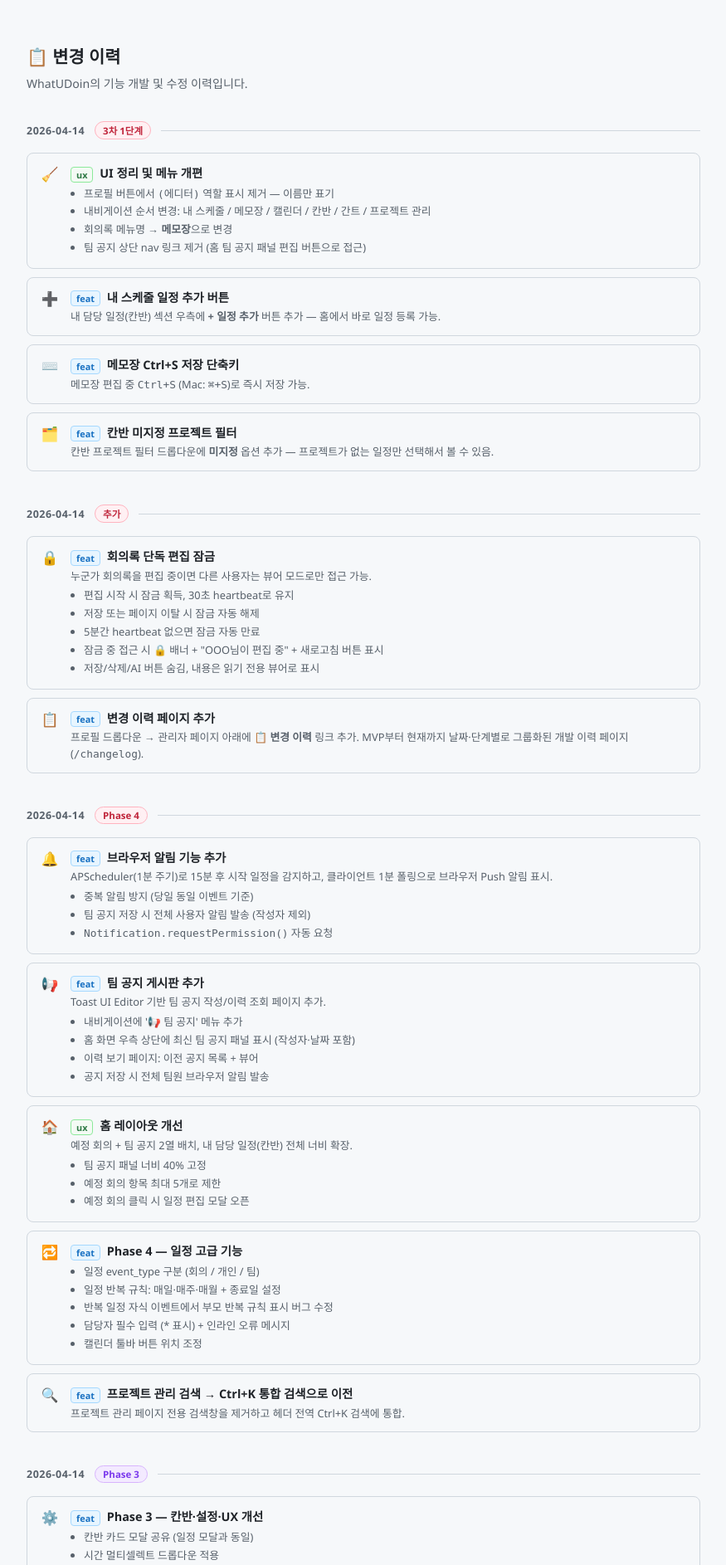
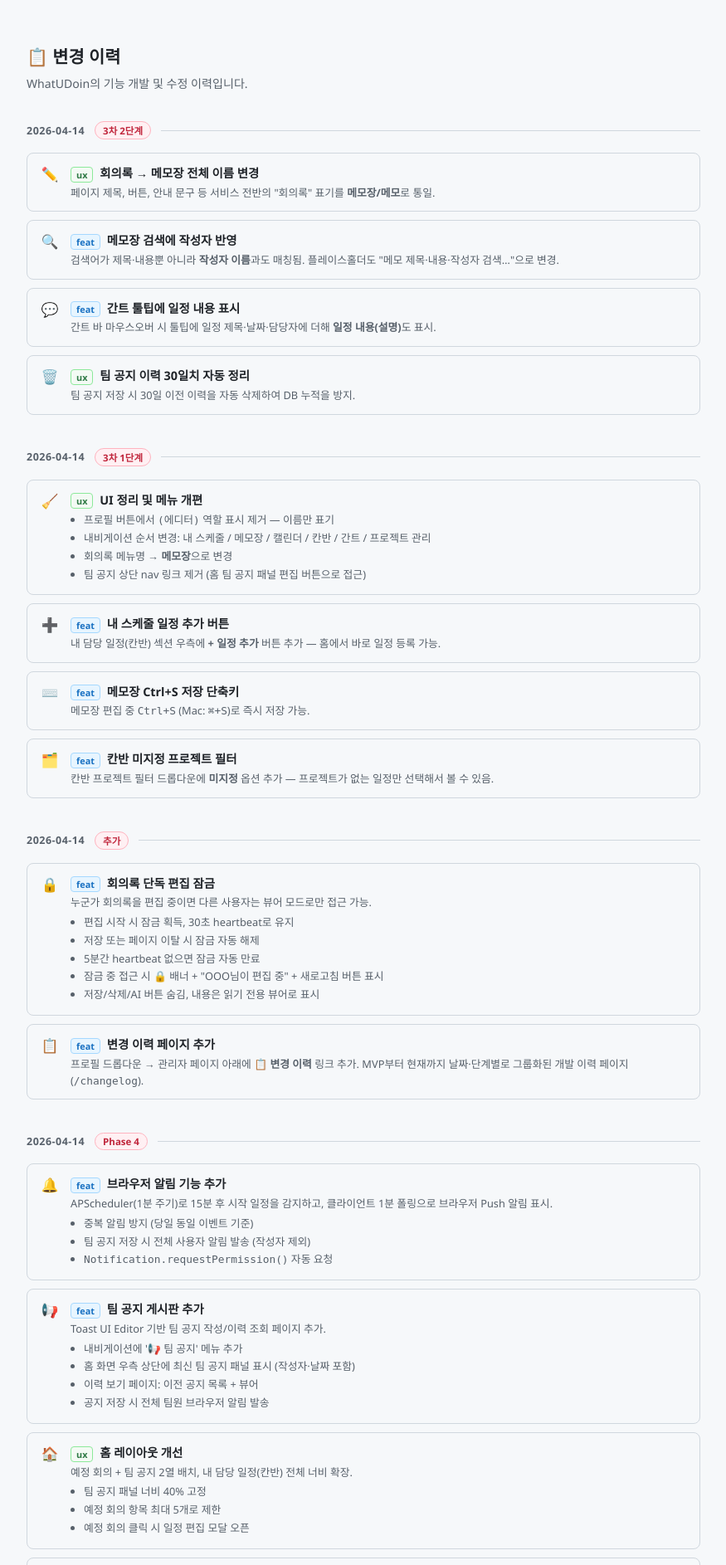
Before and after one commit to syanoehij/WhatUdoin, a FastAPI app: page /changelog in a window 1280 px wide. Shown: the part 52-1938 px from the top of the page at 83% size, without its empty margins (202-1077 px from the left). Run offline with FastAPI, Linux system fonts and the light colour scheme; data comes from the database, SQL or seed files in the repository; some libraries are stand-ins or nearby versions.

Commit message:
feat: 3차 2단계 — 메모장 이름 변경, 검색 작성자 반영, 간트 툴팁 내용, 공지 30일 정리
- meeting_list/editor/history.html: 회의록 → 메모장/메모 전체 이름 변경
- calendar.html: 회의록 링크 → 메모장으로 변경
- meeting_list.html: 검색 필터에 author_name 추가, 플레이스홀더 업데이트
- project.html: 간트 바 툴팁에 description(일정 내용) 추가
- database.py: save_notice() 저장 시 30일 이전 이력 자동 삭제
- changelog.html: 3차 2단계 변경 이력 추가

Co-Authored-By: Claude Sonnet 4.6 <noreply@anthropic.com>

```diff
--- a/database.py
+++ b/database.py
@@ -866,6 +866,10 @@ def save_notice(content: str, created_by: str) -> int:
             "INSERT INTO team_notices (content, created_by) VALUES (?, ?)",
             (content, created_by)
         )
+        # 30일 이전 이력 자동 삭제
+        conn.execute(
+            "DELETE FROM team_notices WHERE created_at < datetime('now', '-30 days')"
+        )
     return cur.lastrowid
 
 
--- a/templates/calendar.html
+++ b/templates/calendar.html
@@ -329,13 +329,13 @@ function showDetail(fcEvent) {
   ];
 
   if (p.source === 'ai_parsed' && p.meeting_id) {
-    rows.push(['회의록', `<a href="/meetings/${p.meeting_id}" class="link">원본 회의록 보기</a>`]);
+    rows.push(['메모장', `<a href="/meetings/${p.meeting_id}" class="link">원본 메모 보기</a>`]);
   }
 
   document.getElementById('detail-body').innerHTML = rows.map(([label, val]) => `
     <div class="detail-row">
       <span class="detail-label">${label}</span>
-      <span class="detail-val">${label === '회의록' ? val : esc(val)}</span>
+      <span class="detail-val">${label === '메모장' ? val : esc(val)}</span>
     </div>
   `).join('');
 
--- a/templates/changelog.html
+++ b/templates/changelog.html
@@ -123,6 +123,58 @@
 <div class="changelog-page">
   <h1>📋 변경 이력</h1>
   <p class="cl-desc">WhatUDoin의 기능 개발 및 수정 이력입니다.</p>
+
+  <!-- ── 2026-04-14 3차 개선 2단계 ── -->
+  <div class="cl-group">
+    <div class="cl-group-header">
+      <span class="cl-date">2026-04-14</span>
+      <span class="cl-phase-badge phase-4">3차 2단계</span>
+      <div class="cl-rule"></div>
+    </div>
+    <div class="cl-items">
+
+      <div class="cl-item">
+        <div class="cl-item-icon">✏️</div>
+        <div class="cl-item-body">
+          <div class="cl-item-title"><span class="cl-tag ux">ux</span> 회의록 → 메모장 전체 이름 변경</div>
+          <div class="cl-item-detail">
+            페이지 제목, 버튼, 안내 문구 등 서비스 전반의 "회의록" 표기를 <strong>메모장/메모</strong>로 통일.
+          </div>
+        </div>
+      </div>
+
+      <div class="cl-item">
+        <div class="cl-item-icon">🔍</div>
+        <div class="cl-item-body">
+          <div class="cl-item-title"><span class="cl-tag feat">feat</span> 메모장 검색에 작성자 반영</div>
+          <div class="cl-item-detail">
+            검색어가 제목·내용뿐 아니라 <strong>작성자 이름</strong>과도 매칭됨. 플레이스홀더도 "메모 제목·내용·작성자 검색…"으로 변경.
+          </div>
+        </div>
+      </div>
+
+      <div class="cl-item">
+        <div class="cl-item-icon">💬</div>
+        <div class="cl-item-body">
+          <div class="cl-item-title"><span class="cl-tag feat">feat</span> 간트 툴팁에 일정 내용 표시</div>
+          <div class="cl-item-detail">
+            간트 바 마우스오버 시 툴팁에 일정 제목·날짜·담당자에 더해 <strong>일정 내용(설명)</strong>도 표시.
+          </div>
+        </div>
+      </div>
+
+      <div class="cl-item">
+        <div class="cl-item-icon">🗑️</div>
+        <div class="cl-item-body">
+          <div class="cl-item-title"><span class="cl-tag ux">ux</span> 팀 공지 이력 30일치 자동 정리</div>
+          <div class="cl-item-detail">
+            팀 공지 저장 시 30일 이전 이력을 자동 삭제하여 DB 누적을 방지.
+          </div>
+        </div>
+      </div>
+
+    </div>
+  </div>
 
   <!-- ── 2026-04-14 3차 개선 1단계 ── -->
   <div class="cl-group">
--- a/templates/meeting_history.html
+++ b/templates/meeting_history.html
@@ -3,7 +3,7 @@
 
 {% block content %}
 <div class="page-header">
-  <a href="/meetings/{{ meeting.id }}" class="btn btn-sm">← 회의록으로</a>
+  <a href="/meetings/{{ meeting.id }}" class="btn btn-sm">← 메모장으로</a>
   <h2 class="page-title" style="margin:0">{{ meeting.title }} — 수정 이력</h2>
 </div>
 
--- a/templates/project.html
+++ b/templates/project.html
@@ -819,6 +819,7 @@ function render() {
                   ev.title,
                   fmtDate(evStart) + (evEnd && evEnd.getTime() !== evStart.getTime() ? ' ~ ' + fmtDate(evEnd) : ''),
                   ev.assignee ? '담당: ' + ev.assignee : '',
+                  ev.description ? ev.description : '',
                   evOverdue ? '⚠ 기한 초과' : '',
                 ].filter(Boolean).join('\n');
                 if (CURRENT_USER) {
```
Also changed, not shown: templates/meeting_editor.html (+5 -5 lines), templates/meeting_list.html (+14 -13 lines).
